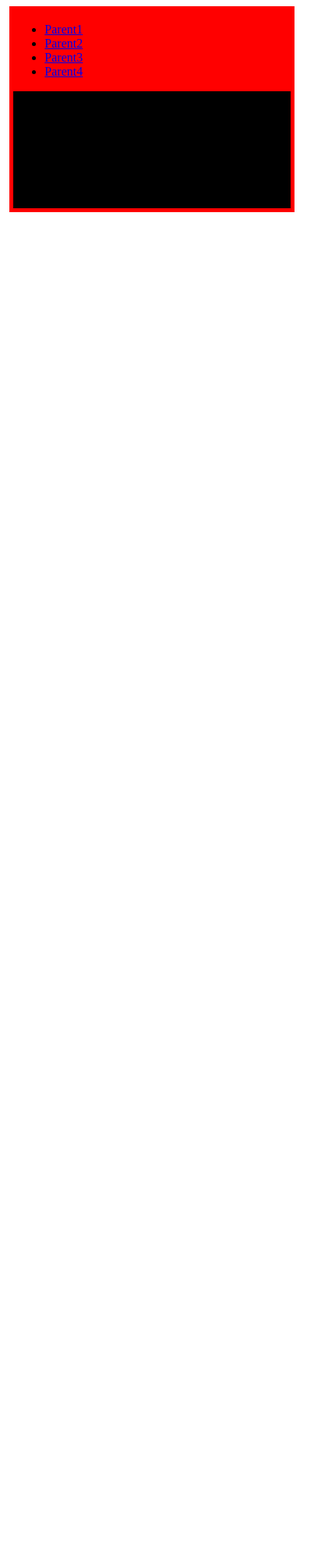
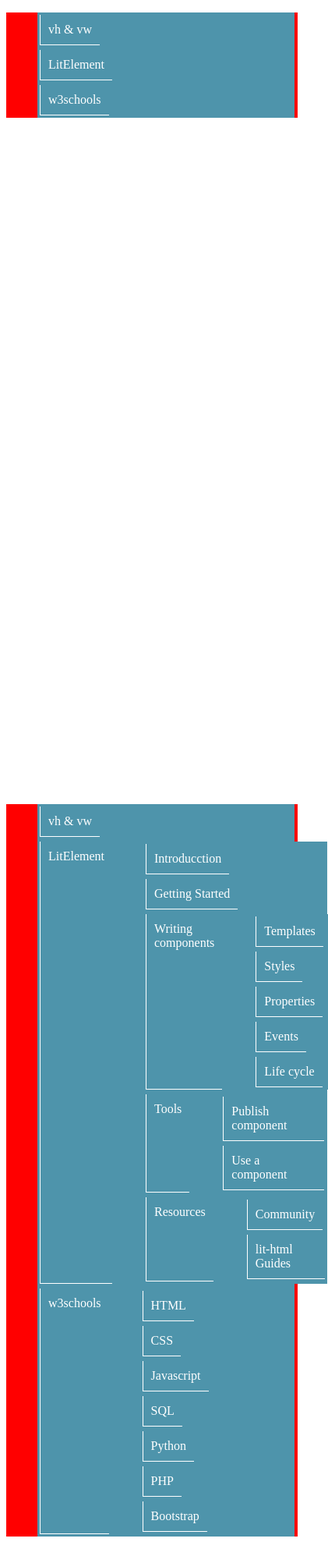
Before and after one commit to orlandoag89/tree-view, a website with bundled scripts: page index.html in a window 390 px wide. Shown: the whole page at 78% size, 421 px wide, since content can reach past the window. Before the commit the page ends 844 px from the top, so only its background shows below. Built offline with nearby package versions, Linux system fonts and the light colour scheme.

Commit message:
04-_11-03-2020 Remove all foldres, except tree-vew and gft-tree-view

```diff
--- /dev/null
+++ b/css/my-style.css
@@ -0,0 +1,31 @@
+ul,
+li,
+ol {
+  list-style: none;
+}
+.parent {
+  background: red;
+  display: flex;
+  flex-direction: column;
+}
+
+.parent li {
+  display: flex;
+  background: #4e94ab;
+  padding: 3px;
+  width: 97%;
+}
+
+.parent li a {
+  text-decoration: none;
+  padding: 10px;
+
+  border-bottom: 1px solid white;
+  border-left: 1px solid white;
+
+  color: white;
+}
+
+.parent li a:hover {
+  background: rgba(0,0,0,.3);
+}
--- a/index.html
+++ b/index.html
@@ -6,58 +6,103 @@
   <meta name="viewport" content="width=device-width, initial-scale=1.0">
   <meta http-equiv="X-UA-Compatible" content="ie=edge">
   <title>Document</title>
-  <style>
-    .hidden {
-      display: none;
-    }
-  </style>
+  <link rel="stylesheet" href="css/my-style.css">
 </head>
 
 <body>
   <!-- <tree-view></tree-view> -->
-  <gft-tree-view parentId="parent">
+  <gft-tree-view parentid="parent">
     <div slot="gft-tree-view">
-      <ul id="parent">
-        <li><a href="https://lit-element.polymer-project.org/guide/lifecycle#update">Parent1</a>
+      <ul id="parent" class="parent">
+        <li><a href="https://devcode.la/tutoriales/unidades-vh-vw-css/">vh & vw</a>
         </li>
-        <li><a href="#">Parent2</a>
+        <li><a href="#">LitElement</a>
           <ul>
-            <li><a href="#">Item1</a></li>
-            <li><a href="#">Item2</a></li>
-            <li><a href="#">Item3</a>
+            <li><a href="https://lit-element.polymer-project.org/guide">Introducction</a></li>
+            <li><a href="https://lit-element.polymer-project.org/guide/start">Getting Started</a></li>
+            <li><a href="#">Writing components</a>
               <ul>
-                <li><a href="#">Item3.1</a></li>
-                <li><a href="#">Item3.2</a></li>
-                <li><a href="#">Item3.3</a>
-                  <ul>
-                    <li><a href="#">Item3.3.1</a>
-                      <ul>
-                        <li><a href="#">Item3.3.1.1</a></li>
-                        <li><a href="#">Item3.3.2.2</a></li>
-                      </ul>
-                    </li>
-                    <li><a href="#">Item3.3.2</a></li>
-                  </ul>
-                </li>
-                <li><a href="#">Item3.4</a></li>
+                <li><a href="https://lit-element.polymer-project.org/guide/templates">Templates</a></li>
+                <li><a href="https://lit-element.polymer-project.org/guide/styles">Styles</a></li>
+                <li><a href="https://lit-element.polymer-project.org/guide/properties">Properties</a></li>
+                <li><a href="https://lit-element.polymer-project.org/guide/events">Events</a></li>
+                <li><a href="https://lit-element.polymer-project.org/guide/lifecycle">Life cycle</a></li>
               </ul>
             </li>
-            <li><a href="#">Item4</a></li>
+            <li><a href="#">Tools</a>
+              <ul>
+                <li><a href="https://lit-element.polymer-project.org/guide/publish">Publish component</a></li>
+                <li><a href="https://lit-element.polymer-project.org/guide/use">Use a component</a></li>
+              </ul>
+            </li>
+            <li><a href="#">Resources</a>
+              <ul>
+                <li><a href="https://lit-element.polymer-project.org/guide/community">Community</a></li>
+                <li><a href="https://lit-html.polymer-project.org/">lit-html Guides</a></li>
+              </ul>
+            </li>
           </ul>
         </li>
-        <li><a href="https://polymer-library.polymer-project.org/2.0/docs/devguide/shadow-dom"
-            target="_blank">Parent3</a>
-        </li>
-        <li><a href="#">Parent4</a>
+        <li><a href="#">w3schools</a>
           <ul>
-            <li><a href="#">Item1</a></li>
-            <li><a href="#">Item2</a></li>
+            <li><a href="https://www.w3schools.com/html/default.asp">HTML</a></li>
+            <li><a href="https://www.w3schools.com/css/default.asp">CSS</a></li>
+            <li><a href="https://www.w3schools.com/js/default.asp">Javascript</a></li>
+            <li><a href="https://www.w3schools.com/sql/default.asp">SQL</a></li>
+            <li><a href="https://www.w3schools.com/python/default.asp">Python</a></li>
+            <li><a href="https://www.w3schools.com/php/default.asp">PHP</a></li>
+            <li><a href="https://www.w3schools.com/bootstrap/bootstrap_ver.asp">Bootstrap</a></li>
           </ul>
         </li>
       </ul>
     </div>
   </gft-tree-view>
+
+
+  <ul class="parent">
+    <li><a href="https://devcode.la/tutoriales/unidades-vh-vw-css/">vh & vw</a>
+    </li>
+    <li><a href="#">LitElement</a>
+      <ul>
+        <li><a href="https://lit-element.polymer-project.org/guide">Introducction</a></li>
+        <li><a href="https://lit-element.polymer-project.org/guide/start">Getting Started</a></li>
+        <li><a href="#">Writing components</a>
+          <ul>
+            <li><a href="https://lit-element.polymer-project.org/guide/templates">Templates</a></li>
+            <li><a href="https://lit-element.polymer-project.org/guide/styles">Styles</a></li>
+            <li><a href="https://lit-element.polymer-project.org/guide/properties">Properties</a></li>
+            <li><a href="https://lit-element.polymer-project.org/guide/events">Events</a></li>
+            <li><a href="https://lit-element.polymer-project.org/guide/lifecycle">Life cycle</a></li>
+          </ul>
+        </li>
+        <li><a href="#">Tools</a>
+          <ul>
+            <li><a href="https://lit-element.polymer-project.org/guide/publish">Publish component</a></li>
+            <li><a href="https://lit-element.polymer-project.org/guide/use">Use a component</a></li>
+          </ul>
+        </li>
+        <li><a href="#">Resources</a>
+          <ul>
+            <li><a href="https://lit-element.polymer-project.org/guide/community">Community</a></li>
+            <li><a href="https://lit-html.polymer-project.org/">lit-html Guides</a></li>
+          </ul>
+        </li>
+      </ul>
+    </li>
+    <li><a href="#">w3schools</a>
+      <ul>
+        <li><a href="https://www.w3schools.com/html/default.asp">HTML</a></li>
+        <li><a href="https://www.w3schools.com/css/default.asp">CSS</a></li>
+        <li><a href="https://www.w3schools.com/js/default.asp">Javascript</a></li>
+        <li><a href="https://www.w3schools.com/sql/default.asp">SQL</a></li>
+        <li><a href="https://www.w3schools.com/python/default.asp">Python</a></li>
+        <li><a href="https://www.w3schools.com/php/default.asp">PHP</a></li>
+        <li><a href="https://www.w3schools.com/bootstrap/bootstrap_ver.asp">Bootstrap</a></li>
+      </ul>
+    </li>
+  </ul>
   <script src="./src/index.js" type="module"></script>
+  <link rel="stylesheet" href="src/utilities/gft-tree-view-styles.css">
 </body>
 
 </html>
--- a/src/gft-tree-view/gft-tree-view.js
+++ b/src/gft-tree-view/gft-tree-view.js
@@ -39,7 +39,7 @@
   }
 
   get children() {
-    return Array.from(document.querySelectorAll('li > ul > li'));
+    return Array.from(document.querySelectorAll(this.parentMain + ' li > ul > li'));
   }
 
   get object() {
@@ -51,6 +51,7 @@
     if (this.validateProperty(this.parentId)) {
       output = '#' + this.parentId;
     } else if (this.validateProperty(this.parentClass)) {
+      console.error('Atention', 'If you use a class can be that others tags have been affect');
       output = '.' + this.parentClass;
     }
     return output;
--- a/src/gft-tree-view/src/styles/gft-tree-view-styles.js
+++ b/src/gft-tree-view/src/styles/gft-tree-view-styles.js
@@ -1,18 +1,8 @@
 import { css } from 'lit-element';
 
 export const gftTreeViewStyles = css`
-.container {
-  background: red;
-  width: 95%;
-  margin: auto;
-  height: 100%;
-  padding: 5px;
-  display: flex;
-  flex-flow: column wrap;
-}
-
-.gft-tree-view-presentation-data {
-  background: black;
+.gft-tree-view-presentation-data, body {
   width: 100%;
+  height: 100vh; /* Altura del viewport */
 }
 `;
--- a/src/index.js
+++ b/src/index.js
@@ -1,3 +1,2 @@
 import './tree-view/tree-view';
-import './slot-element/slot-element';
 import './gft-tree-view/gft-tree-view';
--- a/src/slot-element/slot-element.js
+++ /dev/null
@@ -1,16 +0,0 @@
-import { LitElement, html } from 'lit-element';
-
-export class SlotElement extends LitElement {
-
-  render() {
-    return html`
-	  <section>
-	    <slot></slot>
-	  </section>
-	  <hr>
-	  <p>Slot name</slot>
-	  <slot name="trigger"></slot>
-	`;
-  }
-}
-customElements.define('slot-element', SlotElement);
--- /dev/null
+++ b/src/utilities/gft-tree-view-styles.css
@@ -0,0 +1 @@
+.hidden { display: none; }
```
Also changed, not shown: src/utilities/add-and-remove-class.js (deleted, +0 -87 lines).
